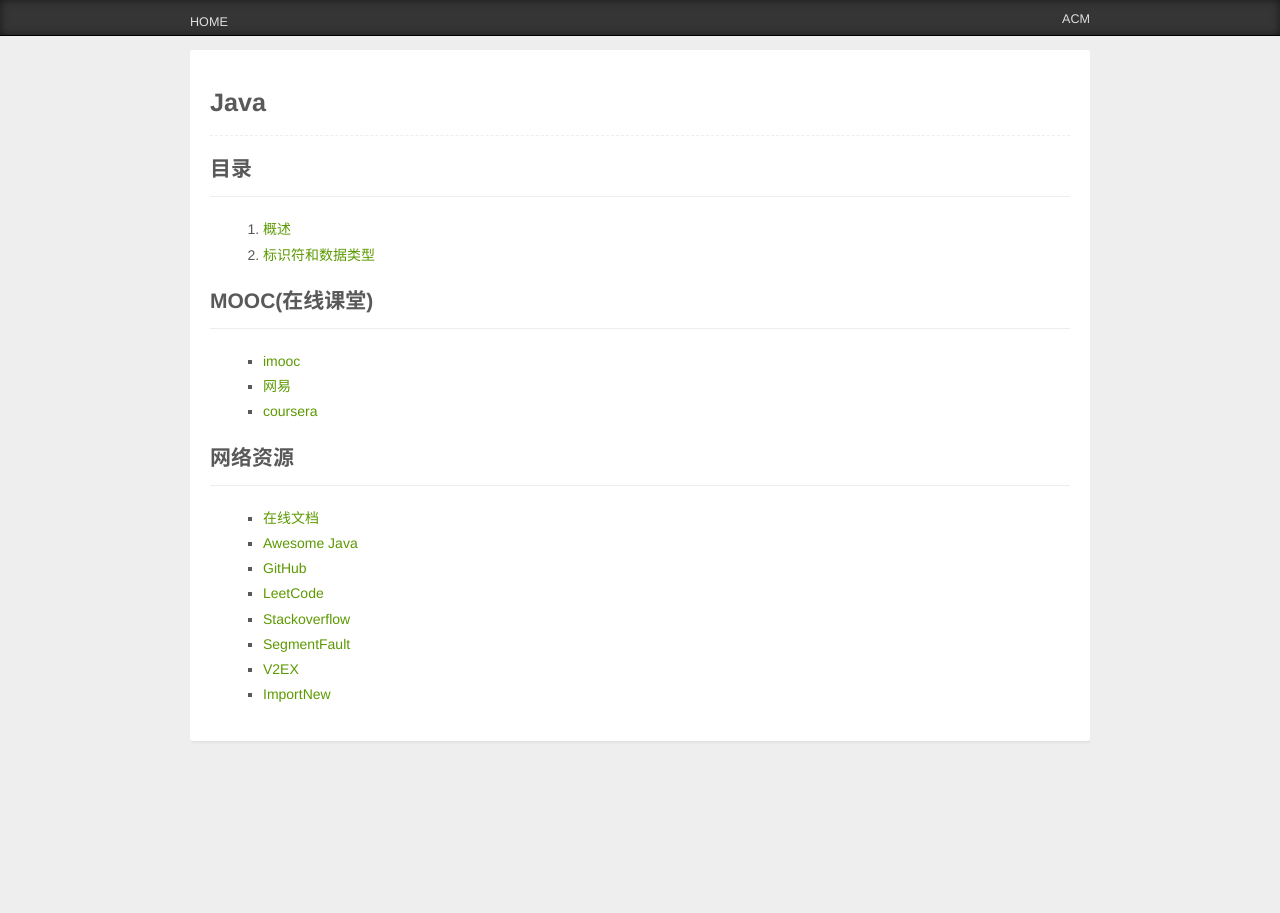
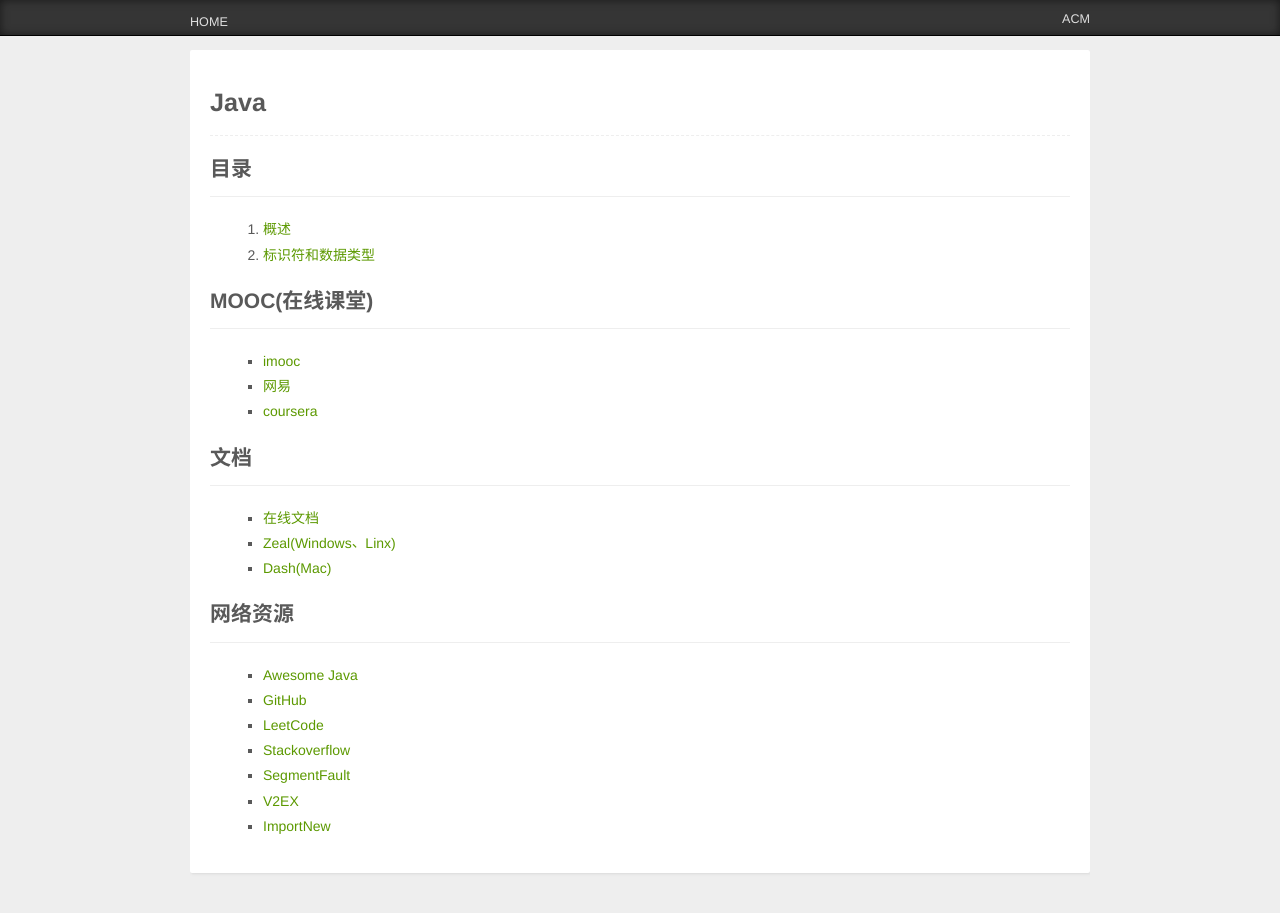
Before and after one commit to zjsu/java, a Jekyll site: the page built from index.md, in a window 1280 px wide and 923 px high. Shown: the top 913 px of the window. Built offline with Jekyll 4.4.1, drawn with Linux system fonts in a browser that asks for light colours; Markdown is read by kramdown in place of the engine named in the settings.

Commit message:
Add documentation tools

```diff
--- a/index.md
+++ b/index.md
@@ -15,9 +15,14 @@ comments: false
 - [网易](http://mooc.study.163.com/learn/ZJU-1000002014#/learn/content)
 - [coursera](https://www.coursera.org/specializations/java-object-oriented)
 
+## 文档
+
+- [在线文档](http://docs.oracle.com/javase/8/docs/api/)
+- [Zeal(Windows、Linx)](https://zealdocs.org)
+- [Dash(Mac)](https://kapeli.com/dash)
+
 ## 网络资源
 
-- [在线文档](http://docs.oracle.com/javase/8/docs/api/)
 - [Awesome Java](https://github.com/akullpp/awesome-java)
 - [GitHub](https://github.com)
 - [LeetCode](https://leetcode.com)
```
